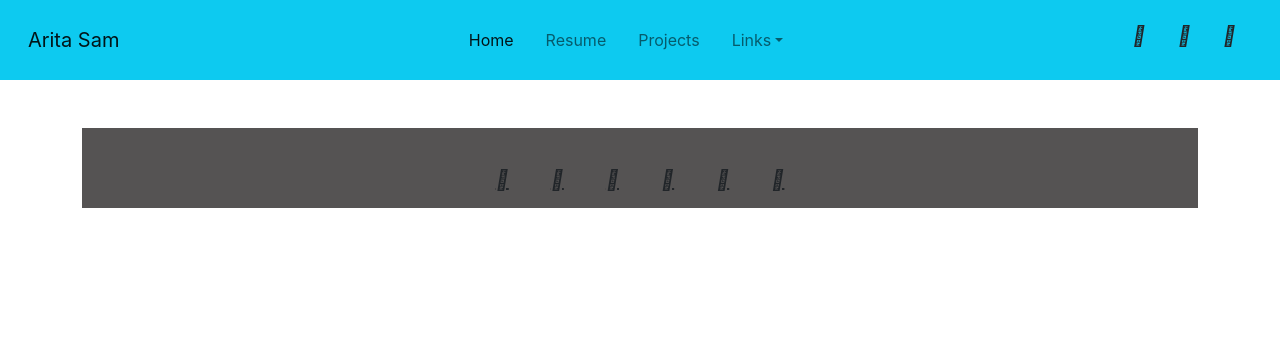
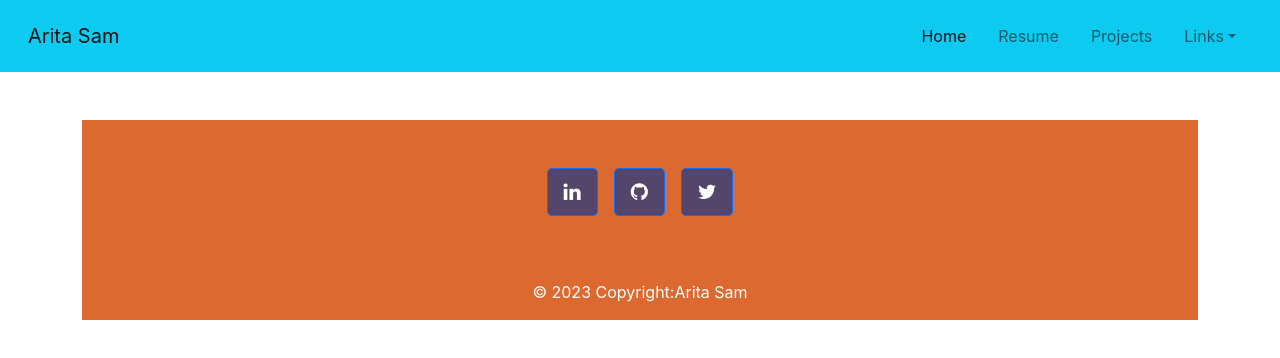
Before and after one commit to Arita-wa-Security/arita-portfolio, a React (Create React App) app: page / in a window 1280 px wide. Shown: the top 358 px of the page. Built offline with nearby package versions, Linux system fonts and the light colour scheme.

Commit message:
feat: Complied to JSX policies

```diff
--- a/src/components/Footer/Footer.js
+++ b/src/components/Footer/Footer.js
@@ -1,85 +1,67 @@
 import React from "react"
 import {Navlink} from "react-router-dom"
 import "../Footer/Footer.css"
+// import { library, icon } from '@fortawesome/fontawesome-svg-core'
+// import { faCamera } from '@fortawesome/free-solid-svg-icons'
 
 function Footer(){
+  // library.add(faCamera)
+    return (
 
-    return (
-      <div>
-        <div class="container my-5">
+      <>
+        {/* <!-- Remove the container if you want to extend the Footer to full width. --> */}
+        <div className="container my-5">
           <footer
-            class="text-center text-white"
+            className="text-center text-lg-start"
+            id="start"
+          >
+            <div className="container d-flex justify-content-center py-5">
+              <button
+                type="button"
+                className="btn btn-primary btn-lg btn-floating mx-2"
+                id="facebook"
+              >
+                <i className="fa fa-linkedin"></i>
+              </button>
+              {/* <button
+                type="button"
+                className="btn btn-primary btn-lg btn-floating mx-2"
+                id="youtube"
 
-          >
-            <div class="container pt-4">
-              {/* <!-- Section: Social media --> */}
-              <section class="mb-4">
-                {/* <!-- Facebook --> */}
-                <a
-                  class="btn btn-link btn-floating btn-lg text-dark m-1"
-                  href="#!"
-                  role="button"
-                  data-mdb-ripple-color="dark"
-                >
-                  <i class="fab fa-facebook-f"></i>
-                </a>
+              >
+                <i className="fa fa-youtube"></i>
+              </button> */}
+              <button
+                type="button"
+                className="btn btn-primary btn-lg btn-floating mx-2"
+                id="instagram"
 
-                {/* <!-- Twitter --> */}
-                <a
-                  class="btn btn-link btn-floating btn-lg text-dark m-1"
-                  href="#!"
-                  role="button"
-                  data-mdb-ripple-color="dark"
-                >
-                  <i class="fab fa-twitter"></i>
-                </a>
+              >
+                <i className="fa fa-github"></i>
+              </button>
+              <button
+                type="button"
+                className="btn btn-primary btn-lg btn-floating mx-2"
+                id="twitter"
 
-                {/* <!-- Google --> */}
-                <a
-                  class="btn btn-link btn-floating btn-lg text-dark m-1"
-                  href="#!"
-                  role="button"
-                  data-mdb-ripple-color="dark"
-                >
-                  <i class="fab fa-google"></i>
-                </a>
+              >
+                <i className="fa fa-twitter"></i>
+              </button>
+            </div>
 
-                {/* <!-- Instagram --> */}
-                <a
-                  class="btn btn-link btn-floating btn-lg text-dark m-1"
-                  href="#!"
-                  role="button"
-                  data-mdb-ripple-color="dark"
-                >
-                  <i class="fab fa-instagram"></i>
-                </a>
+            {/* <!-- Copyright --> */}
+            <div
+              className="text-center text-white p-3"
+              // style="background-color: rgba(0, 0, 0, 0.2);"
+            >
+              © 2023 Copyright:Arita Sam
 
-                {/* <!-- Linkedin --> */}
-                <a
-                  class="btn btn-link btn-floating btn-lg text-dark m-1"
-                  href="#!"
-                  role="button"
-                  data-mdb-ripple-color="dark"
-                >
-                  <i class="fab fa-linkedin"></i>
-                </a>
-                {/* <!-- Github --> */}
-                <a
-                  class="btn btn-link btn-floating btn-lg text-dark m-1"
-                  href="#!"
-                  role="button"
-                  data-mdb-ripple-color="dark"
-                >
-                  <i class="fab fa-github"></i>
-                </a>
-              </section>
-              {/* <!-- Section: Social media --> */}
             </div>
-            {/* <!-- Grid container --> */}
+            {/* <!-- Copyright --> */}
           </footer>
         </div>
         {/* <!-- End of .container --> */}
-      </div>
+      </>
     );
 
 }
--- a/src/components/Navbar/Navbar.js
+++ b/src/components/Navbar/Navbar.js
@@ -5,13 +5,13 @@
 function Navbar(){
  return (
    //
-   <nav class="navbar navbar-expand-lg navbar-light bg-info p-3">
-     <div class="container-fluid">
-       <a class="navbar-brand" href="#">
+   <nav className="navbar navbar-expand-lg navbar-light bg-info p-3">
+     <div className="container-fluid">
+       <a className="navbar-brand" href="#">
          Arita Sam
        </a>
        <button
-         class="navbar-toggler"
+         className="navbar-toggler"
          type="button"
          data-bs-toggle="collapse"
          data-bs-target="#navbarNavDropdown"
@@ -19,29 +19,29 @@
          aria-expanded="false"
          aria-label="Toggle navigation"
        >
-         <span class="navbar-toggler-icon"></span>
+         <span className="navbar-toggler-icon"></span>
        </button>
 
-       <div class=" collapse navbar-collapse" id="navbarNavDropdown">
-         <ul class="navbar-nav ms-auto ">
-           <li class="nav-item">
-             <a class="nav-link mx-2 active" aria-current="page" href="#">
+       <div className=" collapse navbar-collapse" id="navbarNavDropdown">
+         <ul className="navbar-nav ms-auto ">
+           <li className="nav-item">
+             <a className="nav-link mx-2 active" aria-current="page" href="#">
                Home
              </a>
            </li>
-           <li class="nav-item">
-             <a class="nav-link mx-2" href="#">
+           <li className="nav-item">
+             <a className="nav-link mx-2" href="#">
                Resume
              </a>
            </li>
-           <li class="nav-item">
-             <a class="nav-link mx-2" href="#">
+           <li className="nav-item">
+             <a className="nav-link mx-2" href="#">
                Projects
              </a>
            </li>
-           <li class="nav-item dropdown">
+           <li className="nav-item dropdown">
              <a
-               class="nav-link mx-2 dropdown-toggle"
+               className="nav-link mx-2 dropdown-toggle"
                href="#"
                id="navbarDropdownMenuLink"
                role="button"
@@ -50,38 +50,38 @@
              >
                Links
              </a>
-             <ul class="dropdown-menu" aria-labelledby="navbarDropdownMenuLink">
+             <ul className="dropdown-menu" aria-labelledby="navbarDropdownMenuLink">
                <li>
-                 <a class="dropdown-item" href="#">
+                 <a className="dropdown-item" href="#">
                    Blog
                  </a>
                </li>
 
                <li>
-                 <a class="dropdown-item" href="#">
+                 <a className="dropdown-item" href="#">
                    Contact Me
                  </a>
                </li>
              </ul>
            </li>
          </ul>
-         <ul class="navbar-nav ms-auto d-none d-lg-inline-flex">
-           <li class="nav-item mx-2">
-             <a class="nav-link text-dark h5" href="" target="blank">
-               <i class="fab fa-google-plus-square"></i>
+         {/* <ul className="navbar-nav ms-auto d-none d-lg-inline-flex">
+           <li className="nav-item mx-2">
+             <a className="nav-link text-dark h5" href="" target="blank">
+               <i className="fa fa-google-plus-square"></i>
              </a>
            </li>
-           <li class="nav-item mx-2">
-             <a class="nav-link text-dark h5" href="" target="blank">
-               <i class="fab fa-twitter"></i>
+           <li className="nav-item mx-2">
+             <a className="nav-link text-dark h5" href="" target="blank">
+               <i className="fa fa-twitter"></i>
              </a>
            </li>
-           <li class="nav-item mx-2">
-             <a class="nav-link text-dark h5" href="" target="blank">
-               <i class="fab fa-facebook-square"></i>
+           <li className="nav-item mx-2">
+             <a className="nav-link text-dark h5" href="" target="blank">
+               <i className="fa fa-facebook-square"></i>
              </a>
            </li>
-         </ul>
+         </ul> */}
        </div>
      </div>
    </nav>
```
